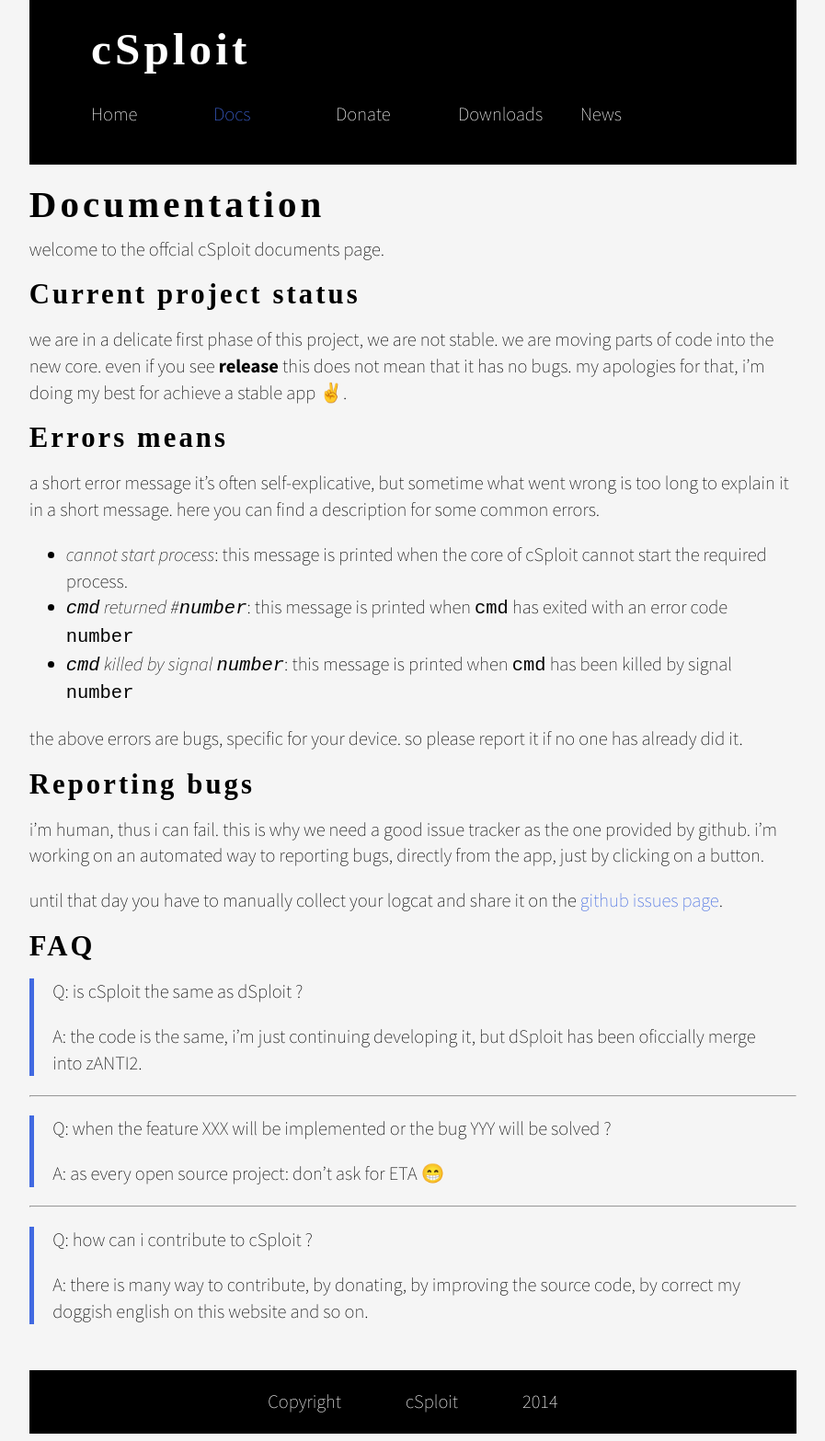
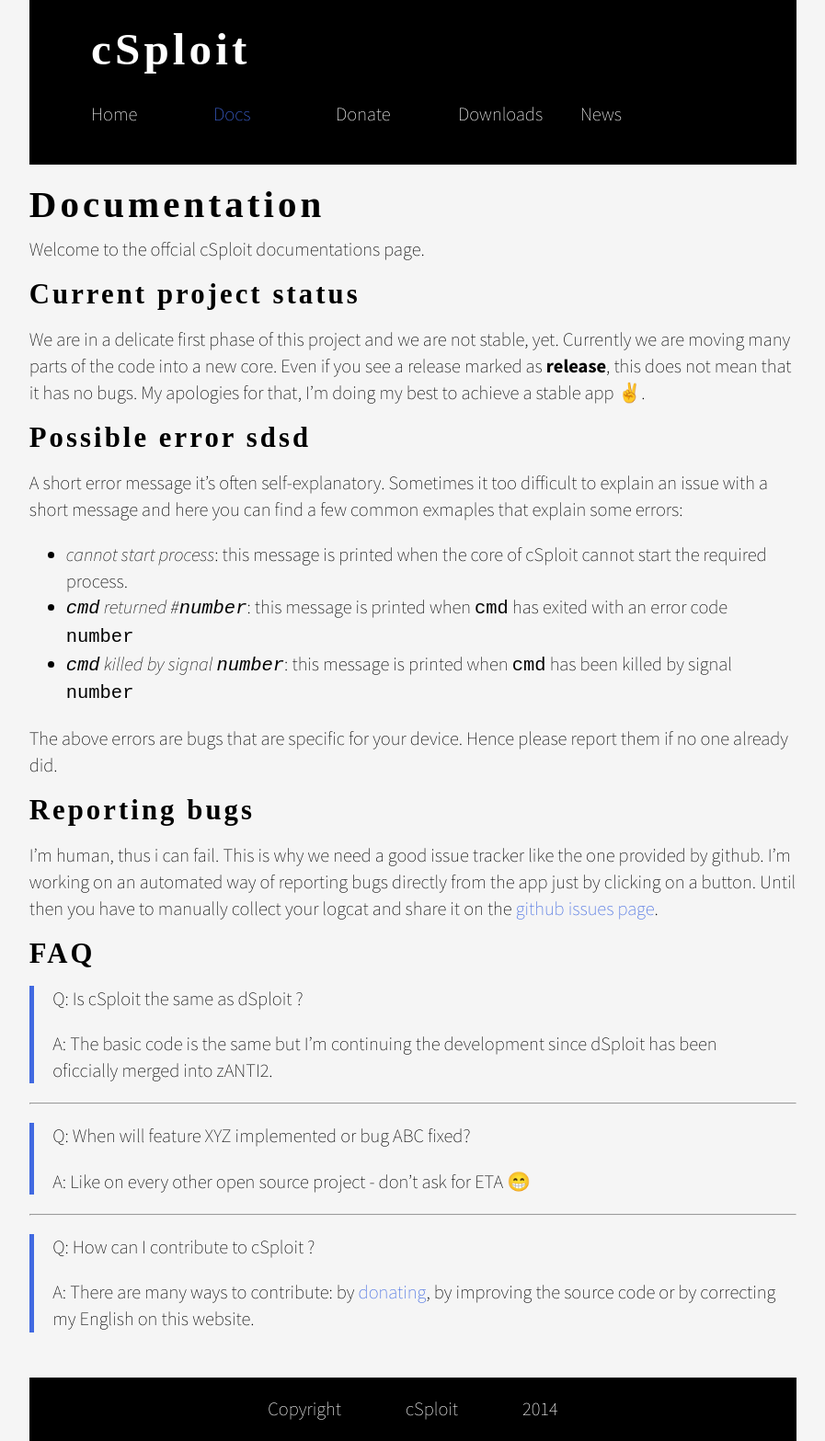
Before and after one commit to cSploit/cSploit.github.io, a Jekyll site: the page built from docs.md, in a window 1280 px wide. Shown: the whole page at 92% size, without its empty margins (191-1088 px from the left). Built offline with Jekyll 4.4.1, drawn with Linux system fonts in a browser that asks for light colours; emoji names are drawn with the system emoji font; some web fonts are replaced; Markdown is read by kramdown in place of the engine named in the settings.

Commit message:
Update docs.md

```diff
--- a/docs.md
+++ b/docs.md
@@ -4,47 +4,43 @@
 
 # Documentation
 
-welcome to the offcial cSploit documents page.
+Welcome to the offcial cSploit documentations page.
 
 ## Current project status
 
-we are in a delicate first phase of this project, we are not stable. we are moving parts of code into the new core.
-even if you see __release__ this does not mean that it has no bugs.
-my apologies for that, i'm doing my best for achieve a stable app :v:.
+We are in a delicate first phase of this project and we are not stable, yet. Currently we are moving many parts of the code into a new core.
+Even if you see a release marked as __release__, this does not mean that it has no bugs.
+My apologies for that, I'm doing my best to achieve a stable app :v:.
 
-## Errors means
+## Possible error sdsd
 
-a short error message it's often self-explicative, but sometime what went wrong is too long to explain it in a short message.
-here you can find a description for some common errors.
+A short error message it's often self-explanatory. Sometimes it too difficult to explain an issue with a short message and here you can find a few common exmaples that explain some errors:
 
   - _cannot start process_: this message is printed when the core of cSploit cannot start the required process.
   - _`cmd` returned #`number`_: this message is printed when `cmd` has exited with an error code `number`
   - _`cmd` killed by signal `number`_: this message is printed when `cmd` has been killed by signal `number`
 
-the above errors are bugs, specific for your device. so please report it if no one has already did it.
+The above errors are bugs that are specific for your device. Hence please report them if no one already did.
 
 ## Reporting bugs
 
-i'm human, thus i can fail. this is why we need a good issue tracker as the one provided by github.
-i'm working on an automated way to reporting bugs, directly from the app, just by clicking on a button.
-
-until that day you have to manually collect your logcat and share it on the [github issues page](https://github.com/cSploit/android/issues).
+I'm human, thus i can fail. This is why we need a good issue tracker like the one provided by github.
+I'm working on an automated way of reporting bugs directly from the app just by clicking on a button. Until then you have to manually collect your logcat and share it on the [github issues page](https://github.com/cSploit/android/issues).
 
 ## FAQ
 
-> Q: is cSploit the same as dSploit ?
+> Q: Is cSploit the same as dSploit ?
 >
-> A: the code is the same, i'm just continuing developing it, but dSploit has been oficcially merge into zANTI2.
+> A: The basic code is the same but I'm continuing the development since dSploit has been oficcially merged into zANTI2.
 
 -----
 
-> Q: when the feature XXX will be implemented or the bug YYY will be solved ?
+> Q: When will feature XYZ implemented or bug ABC fixed?
 >
-> A: as every open source project: don't ask for ETA :grin:
+> A: Like on every other open source project - don't ask for ETA :grin:
 
 -----
 
-> Q: how can i contribute to cSploit ?
+> Q: How can I contribute to cSploit ?
 >
-> A: there is many way to contribute, by donating, by improving the source code,
-> by correct my doggish english on this website and so on.
+> A: There are many ways to contribute: by [donating](http://www.csploit.org/donate.html), by improving the source code or by correcting my English on this website.
```
